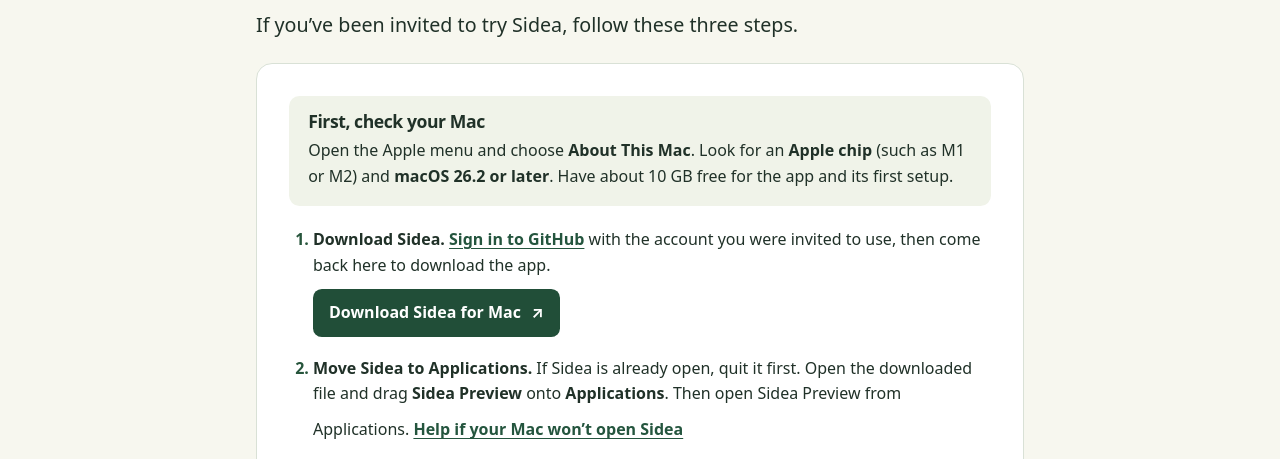
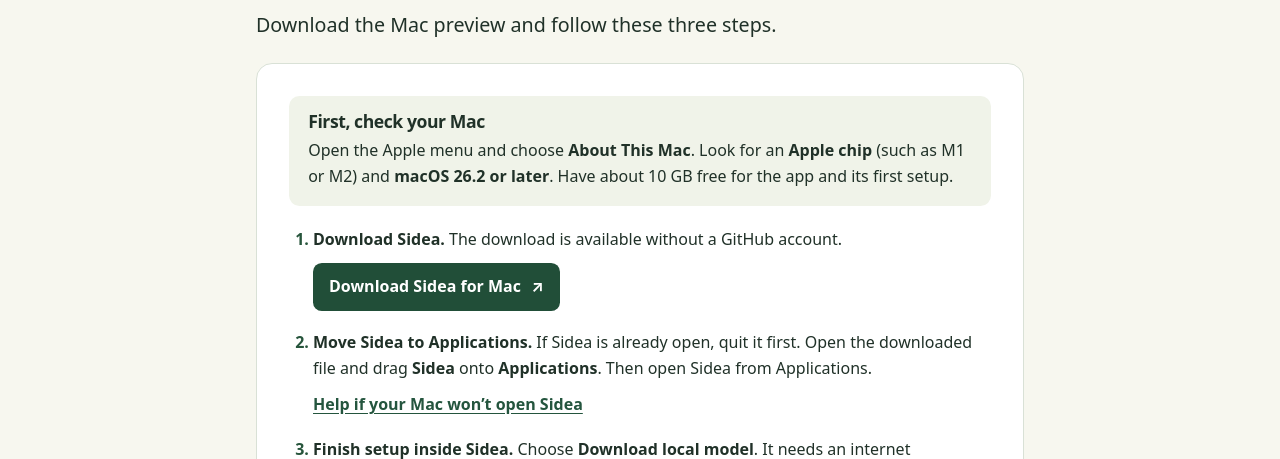
Before and after one commit to agonza1/sidea-preview, a plain HTML site: page index.html in a window 1280 px wide. Both pictures are taken after a click on the link "Install". Shown: the part 334-793 px from the top of the page. Drawn offline with Linux system fonts and the light colour scheme.

Commit message:
Prepare the website for a public Mac installer

```diff
--- a/index.html
+++ b/index.html
@@ -43,7 +43,7 @@
             <a class="button" href="#install">Get started on Mac <span aria-hidden="true">→</span></a>
             <a href="#roles">Explore by role <span aria-hidden="true">↓</span></a>
           </div>
-          <p class="fine-print">The preview is by invitation.</p>
+          <p class="fine-print">Apple Silicon · macOS 26.2 or later</p>
         </div>
         <div class="hero-art">
           <span class="preview-label">Mac preview</span>
@@ -221,7 +221,7 @@
     <section id="install" class="inner-view" data-view aria-labelledby="install-title">
       <p class="eyebrow">Mac preview</p>
       <h2 id="install-title" class="view-title" tabindex="-1">Set up Sidea on your Mac</h2>
-      <p class="lede">If you’ve been invited to try Sidea, follow these three steps.</p>
+      <p class="lede">Download the Mac preview and follow these three steps.</p>
 
       <div class="panel">
         <div class="requirements">
@@ -230,11 +230,11 @@
         </div>
         <ol class="steps">
           <li>
-            <strong>Download Sidea.</strong> <a href="https://github.com/login">Sign in to GitHub</a> with the account you were invited to use, then come back here to download the app.
-            <div class="download"><a class="button" href="https://github.com/agonza1/Sidea-pro/releases/download/v0.1.0-alpha.2-preview.5/Sidea-Preview-arm64.dmg">Download Sidea for Mac <span aria-hidden="true">↗</span></a></div>
+            <strong>Download Sidea.</strong> The download is available without a GitHub account.
+            <div class="download"><a class="button" href="https://github.com/agonza1/sidea-preview/releases/download/v0.1.0-alpha.2/Sidea-arm64.dmg">Download Sidea for Mac <span aria-hidden="true">↗</span></a></div>
           </li>
           <li>
-            <strong>Move Sidea to Applications.</strong> If Sidea is already open, quit it first. Open the downloaded file and drag <strong>Sidea Preview</strong> onto <strong>Applications</strong>. Then open Sidea Preview from Applications.
+            <strong>Move Sidea to Applications.</strong> If Sidea is already open, quit it first. Open the downloaded file and drag <strong>Sidea</strong> onto <strong>Applications</strong>. Then open Sidea from Applications.
             <a class="step-help" href="#mac-warning">Help if your Mac won’t open Sidea</a>
           </li>
           <li><strong>Finish setup inside Sidea.</strong> Choose <strong>Download local model</strong>. It needs an internet connection to download about 6.8 GB the first time. When the download finishes, choose <strong>Unlock Sidea</strong>.</li>
@@ -249,12 +249,11 @@
       <div class="panel">
         <details id="mac-warning">
           <summary>My Mac won’t open Sidea</summary>
-          <p>Apple hasn’t verified this preview. If your Mac says it can’t verify Sidea and you trust the download, choose <strong>Done</strong>. Open <strong>System Settings → Privacy &amp; Security</strong>, then select <strong>Open Anyway</strong> and confirm. If your work Mac blocks this option, ask your IT team. If the warning says Sidea is damaged or contains malware, stop and contact whoever invited you.</p>
-          <p><a href="https://support.apple.com/en-ie/102445">Apple’s guide with screenshots <span aria-hidden="true">↗</span></a></p>
+          <p>Check the <a href="#install">Mac requirements</a> and open Sidea from <strong>Applications</strong>. If your Mac says the app is damaged or can’t verify it, download a fresh copy from this page. If your work Mac blocks installation, ask your IT team.</p>
         </details>
         <details>
           <summary>I can’t download the app</summary>
-          <p>Make sure you’re signed in to GitHub with the account that received the invitation. You can also open the <a href="https://github.com/agonza1/Sidea-pro/releases/tag/v0.1.0-alpha.2-preview.5">download page on GitHub</a> and choose <strong>Sidea-Preview-arm64.dmg</strong> under <strong>Assets</strong>. If you still can’t open it, check with the person who invited you.</p>
+          <p>Open the <a href="https://github.com/agonza1/sidea-preview/releases/tag/v0.1.0-alpha.2">public download page</a> and choose <strong>Sidea-arm64.dmg</strong> under <strong>Assets</strong>. The release also includes a checksum for verifying the download.</p>
         </details>
         <details>
           <summary>Do my notes leave my Mac?</summary>
```
Also changed, not shown: 1 other file.
